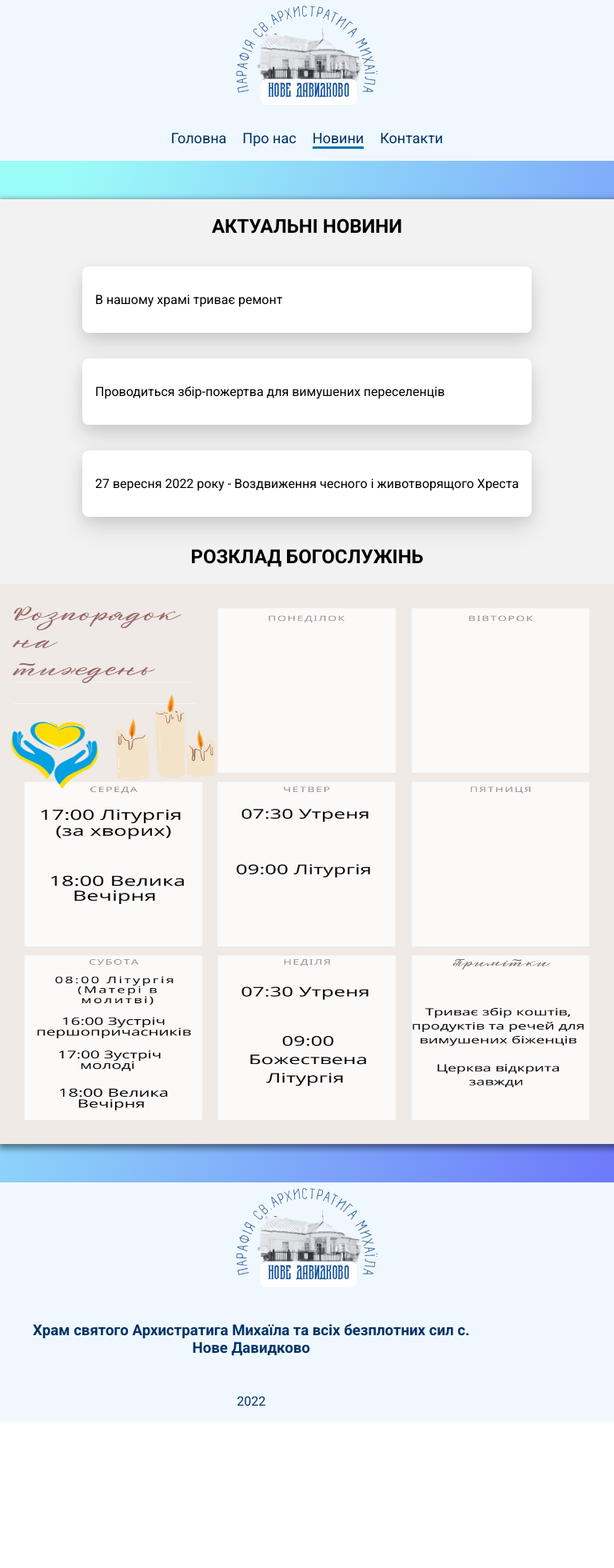
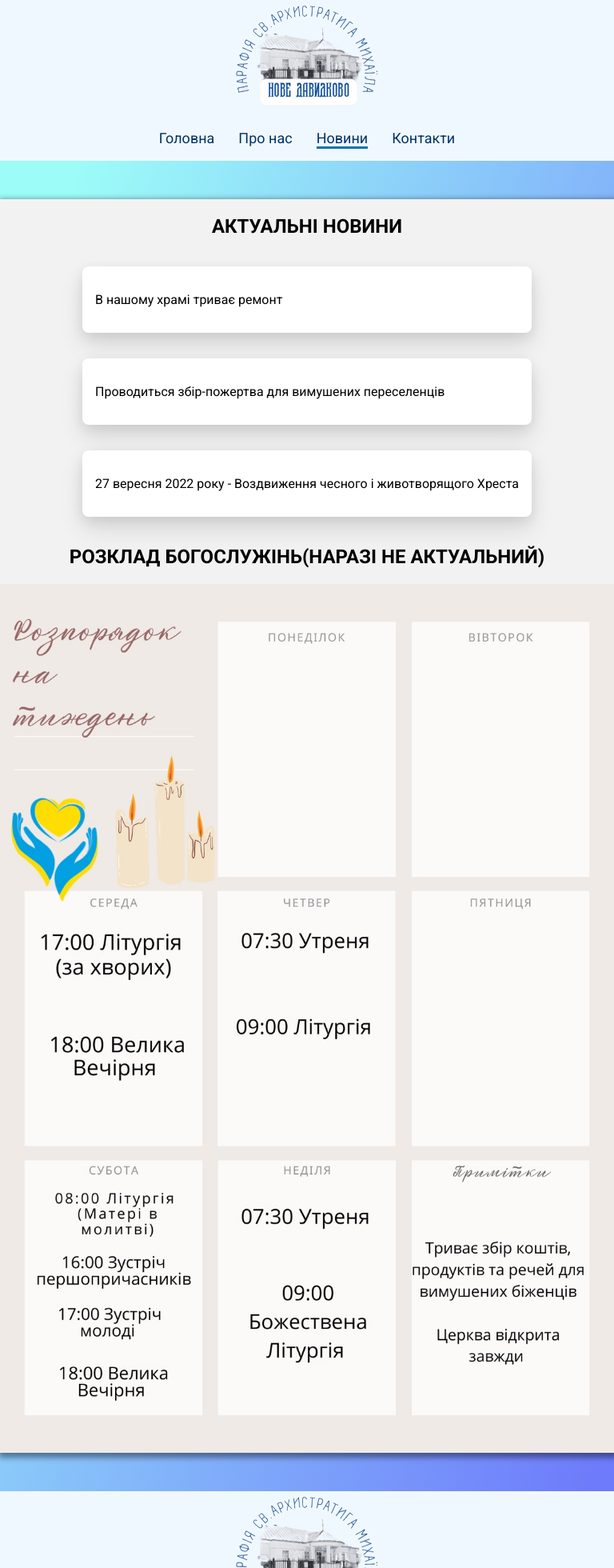
Before and after one commit to stepan-slyvka/church-website, a React (Create React App) app: page /news in a window 768 px wide. Shown: the top 1960 px of the page at 80% size. Before the commit the page ends 1777 px from the top, so only its background shows below. Built offline with nearby package versions, Linux system fonts and the light colour scheme.

Commit message:
Little fixes.Footer.News.

```diff
--- a/src/components/Footer.module.css
+++ b/src/components/Footer.module.css
@@ -37,6 +37,7 @@
   .wrapper {
     display: flex;
     flex-direction: column;
+    align-items: center;
   }
 
   .wrapper h1 {
--- a/src/components/Navbar.module.css
+++ b/src/components/Navbar.module.css
@@ -79,6 +79,6 @@
   }
 
   .menu li {
-    padding: 0 10px;
+    padding: 0 15px;
   }
 }
--- a/src/components/News.js
+++ b/src/components/News.js
@@ -11,7 +11,7 @@ const News = () => {
         {/* Schedule */}
 
         <div className={classes.schedule}>
-          <h1>Розклад богослужінь</h1>
+          <h1>Розклад богослужінь(наразі не актуальний)</h1>
           <img src={Schedule} alt="schedule" />
         </div>
 
--- a/src/components/News.module.css
+++ b/src/components/News.module.css
@@ -95,6 +95,7 @@
 
   .schedule img {
     width: 100%;
+    height: auto;
   }
 
   .wrapper {
```
